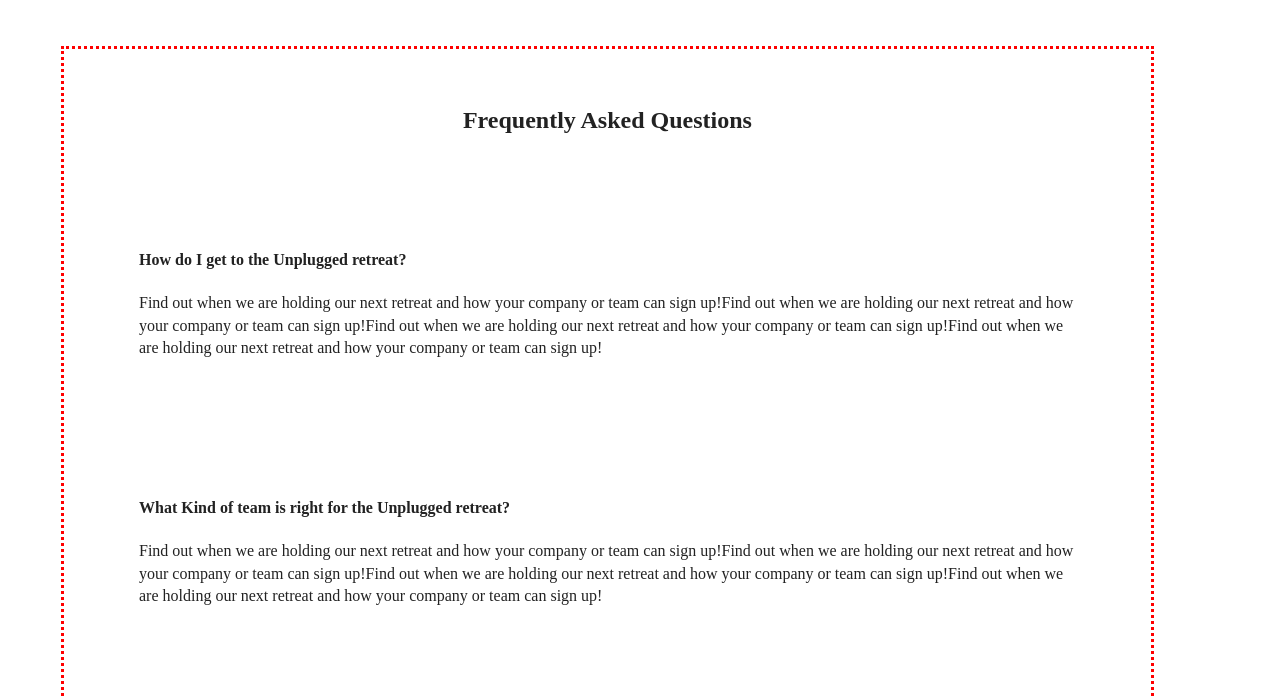
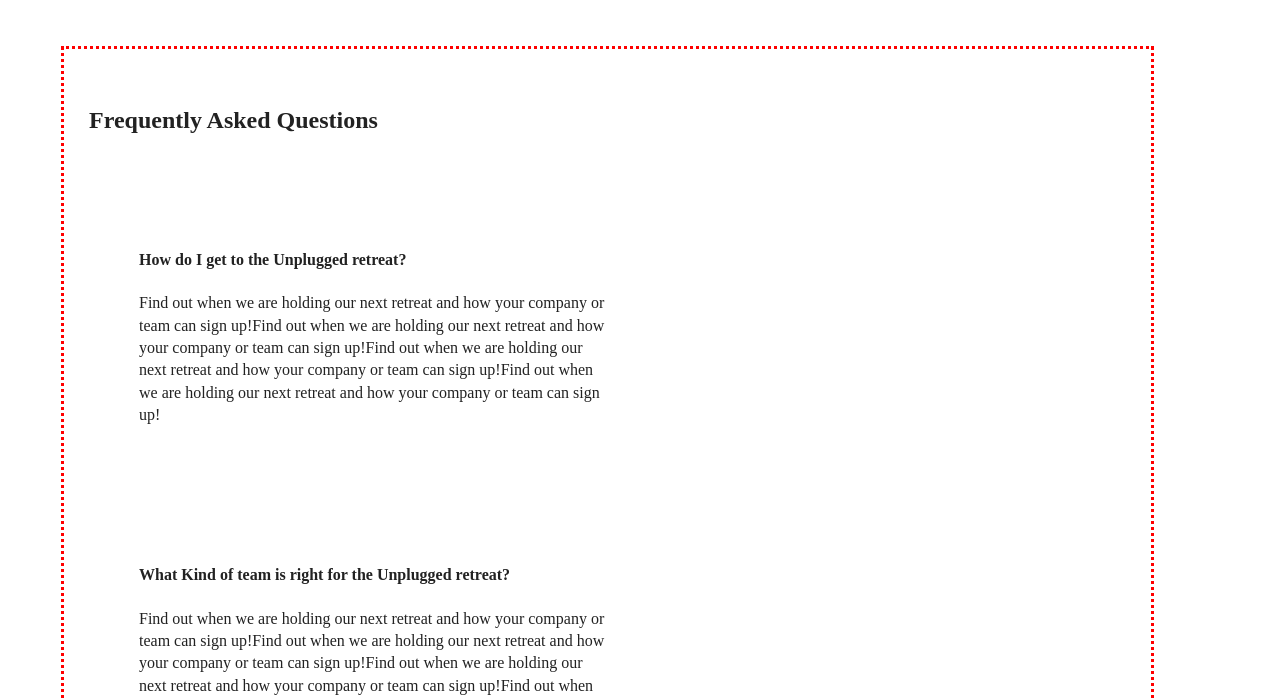
Before and after one commit to SharokM/unplugged-proj, a website: page faq/index.html in a window 1280 px wide. Shown: the part 98-796 px from the top of the page. Drawn offline with Linux system fonts and the light colour scheme.

Commit message:
faq tablet changes

```diff
--- a/css/main.css
+++ b/css/main.css
@@ -532,16 +532,16 @@
   }
 
   /* ---------  FAQ PAGE --------- */
-  .faq {
-  }
-
   .faq .content-wrapper {
-  }
-
-  .faq p {
+    justify-content: space-between;
   }
 
   .faq-content {
+    flex-basis: 45%;
+  }
+
+  .faq h2 {
+    width: 100%;
   }
 }
 
```
